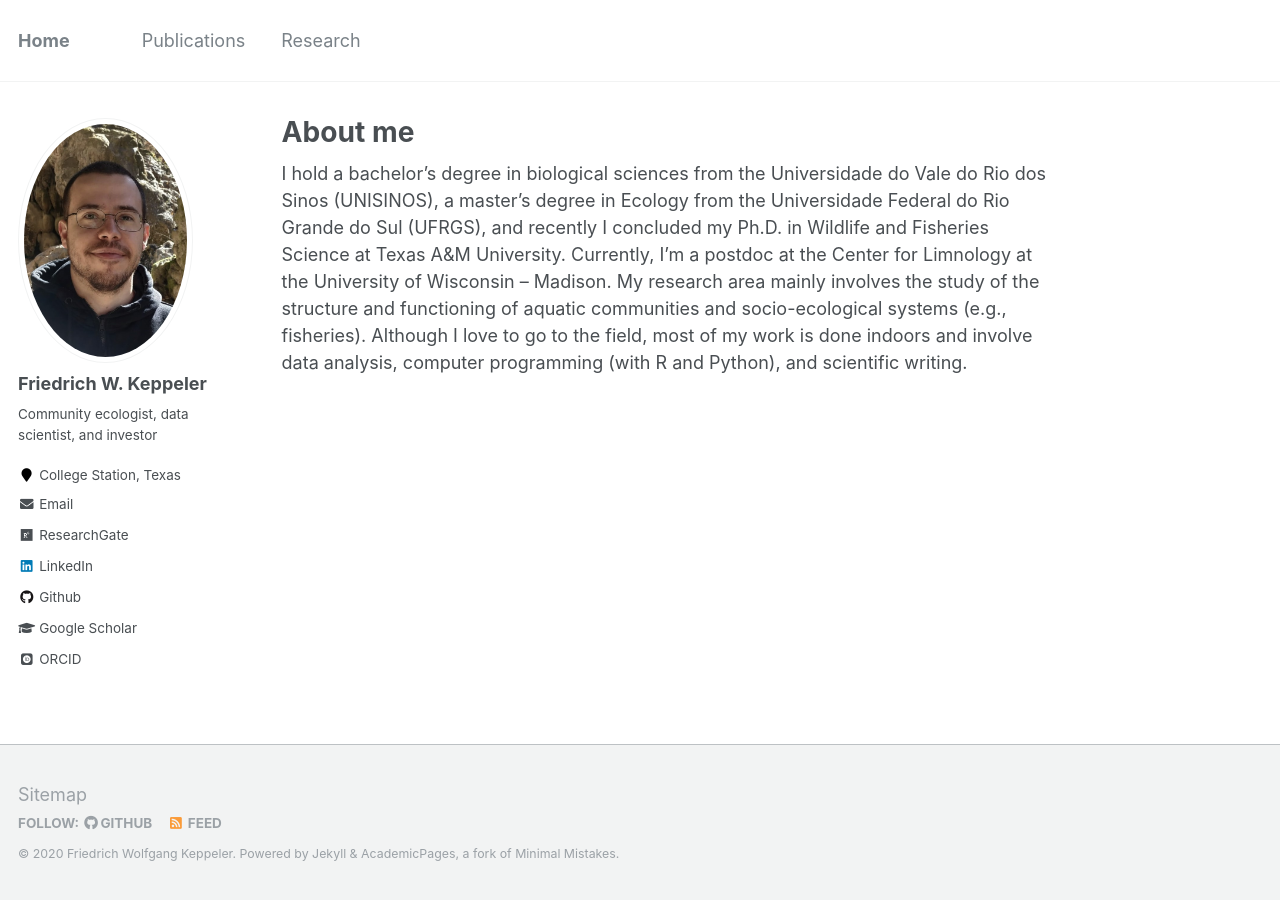
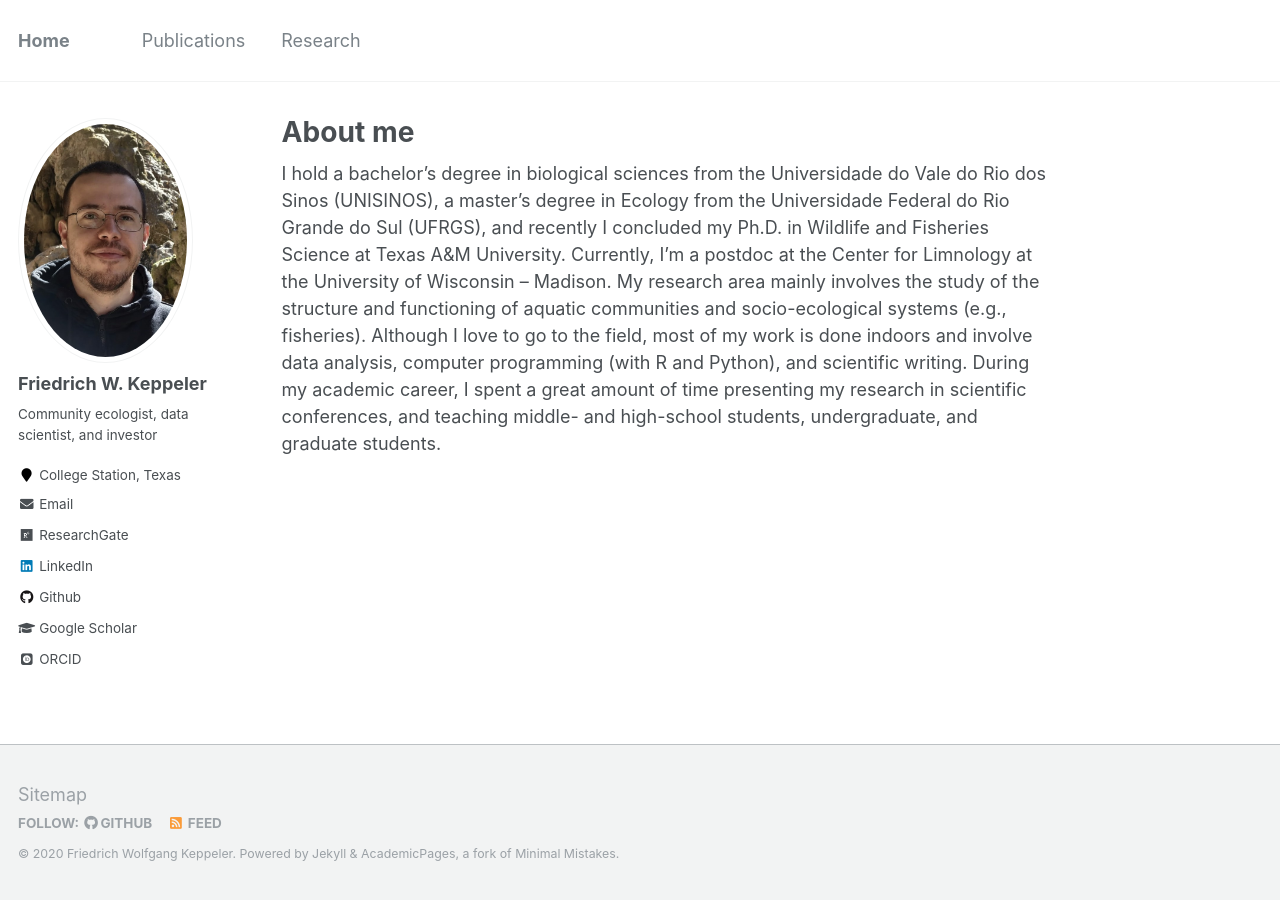
Before and after one commit to fkeppeler/fkeppeler.github.io, a Jekyll site: the page built from _pages/about.md, in a window 1280 px wide. Built offline with Jekyll 4.4.1, drawn with Linux system fonts in a browser that asks for light colours; some web fonts are replaced.

Commit message:
Update about.md

```diff
--- a/_pages/about.md
+++ b/_pages/about.md
@@ -8,4 +8,4 @@ redirect_from:
   - /about.html
 ---
 
-I hold a bachelor’s degree in biological sciences from the Universidade do Vale do Rio dos Sinos (UNISINOS), a master’s degree in Ecology from the Universidade Federal do Rio Grande do Sul (UFRGS), and recently I concluded my Ph.D. in Wildlife and Fisheries Science at Texas A&M University. Currently, I'm a postdoc at the Center for Limnology at the University of Wisconsin – Madison. My research area mainly involves the study of the structure and functioning of aquatic communities and socio-ecological systems (e.g., fisheries). Although I love to go to the field, most of my work is done indoors and involve data analysis, computer programming (with R and Python), and scientific writing.
+I hold a bachelor’s degree in biological sciences from the Universidade do Vale do Rio dos Sinos (UNISINOS), a master’s degree in Ecology from the Universidade Federal do Rio Grande do Sul (UFRGS), and recently I concluded my Ph.D. in Wildlife and Fisheries Science at Texas A&M University. Currently, I'm a postdoc at the Center for Limnology at the University of Wisconsin – Madison. My research area mainly involves the study of the structure and functioning of aquatic communities and socio-ecological systems (e.g., fisheries). Although I love to go to the field, most of my work is done indoors and involve data analysis, computer programming (with R and Python), and scientific writing. During my academic career, I spent a great amount of time presenting my research in scientific conferences, and teaching middle- and high-school students, undergraduate, and graduate students.
```
